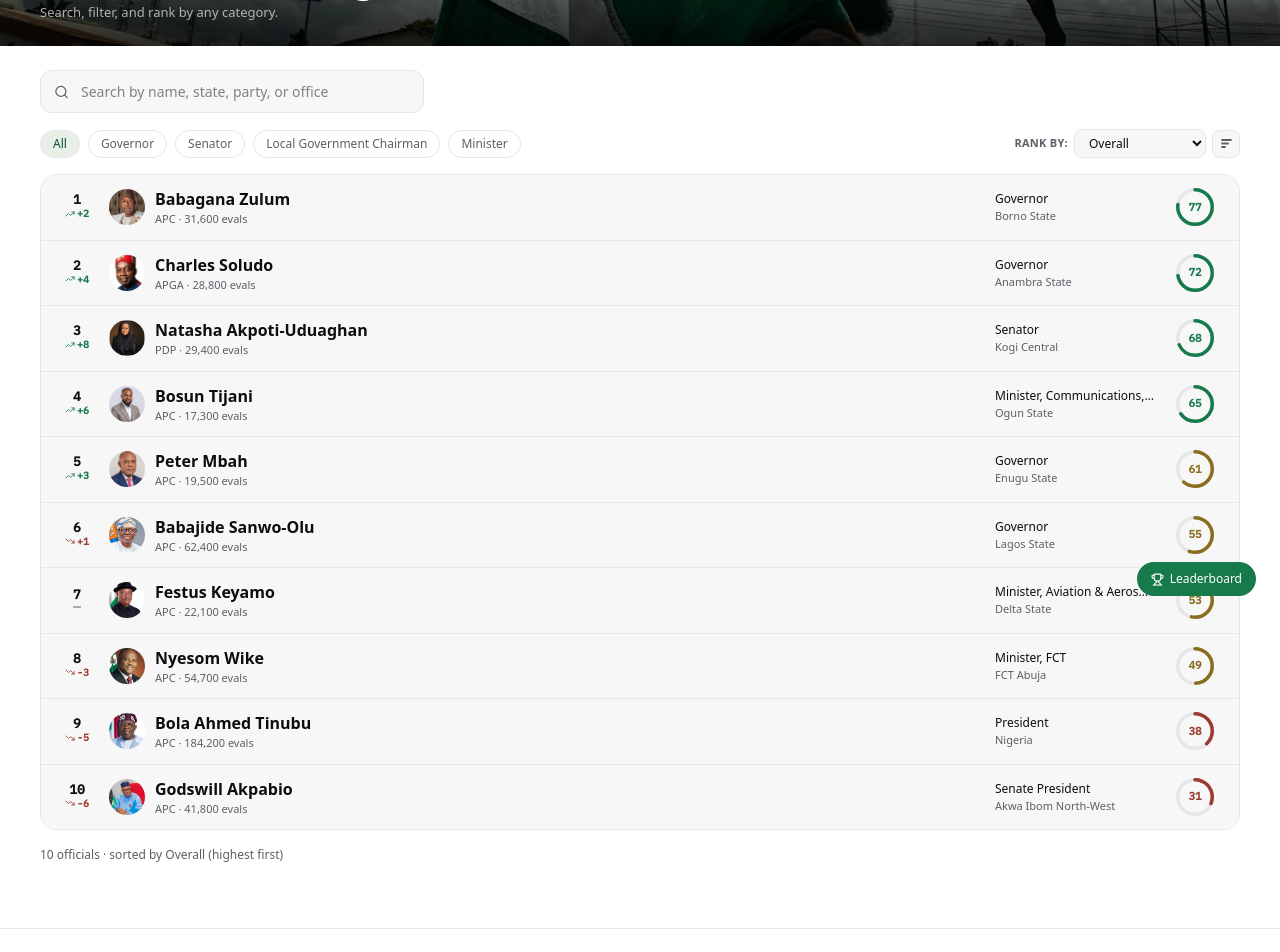
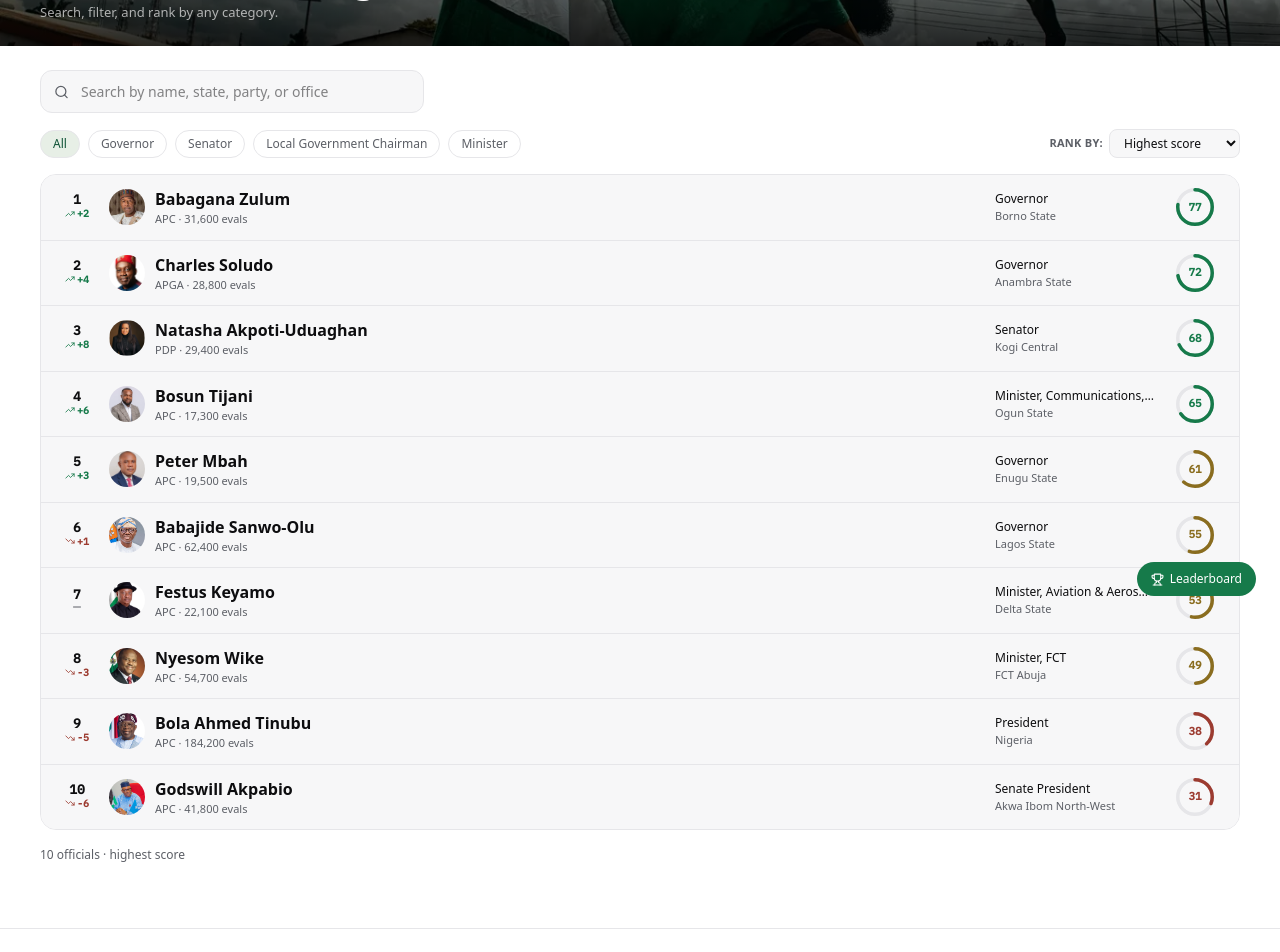
Before and after one commit to BlvkLegend/NGS, a Next.js app: page /leaders in a window 1280 px wide. Shown: the part 180-1132 px from the top of the page. Built offline with nearby package versions, Linux system fonts and the light colour scheme.

Commit message:
Update leaders-unified.tsx

```diff
--- a/src/components/leaders-unified.tsx
+++ b/src/components/leaders-unified.tsx
@@ -6,6 +6,7 @@ import { Search, UserRound, TrendingUp, TrendingDown, Minus } from "lucide-react
 import { leaders } from "@/lib/data";
 import { useMode } from "@/lib/mode-context";
 import { scoreToSignal } from "@/lib/utils";
+import { asset } from "@/lib/asset";
 import { asset } from "@/lib/asset";
 
 const SIGNAL_COLOR: Record<string, string> = {
@@ -47,19 +48,14 @@ function TrendBadge({ delta, trend }: { delta?: string; trend: "up" | "down" | "
 const OFFICE_TYPES = ["All", "Governor", "Senator", "Local Government Chairman", "Minister"] as const;
 type OfficeFilter = typeof OFFICE_TYPES[number];
 
-// Ranking categories - shown as sortable chips
+// Ranking categories - user-facing discovery lenses, not governance sectors
 const RANK_CATEGORIES = [
-  "Overall",
-  "Infrastructure",
-  "Education",
-  "Healthcare",
-  "Transparency",
-  "Security",
-  "Power Supply",
-  "Job Creation",
-  "Economy",
-  "Responsiveness",
-  "Accountability",
+  "Most evaluated",
+  "Least evaluated",
+  "Highest score",
+  "Lowest score",
+  "Trending up",
+  "Trending down",
 ] as const;
 type RankCategory = typeof RANK_CATEGORIES[number];
 
@@ -67,9 +63,7 @@ export function LeadersUnified() {
   const { mode } = useMode();
   const [query, setQuery]               = useState("");
   const [officeFilter, setOfficeFilter] = useState<OfficeFilter>("All");
-  const [rankCategory, setRankCategory] = useState<RankCategory>("Overall");
-  const [rankDir, setRankDir]           = useState<"desc" | "asc">("desc");
-
+  const [rankCategory, setRankCategory] = useState<RankCategory>("Highest score");
 
   // 1. Filter by office type + search
   const filtered = useMemo(() => {
@@ -90,17 +84,19 @@ export function LeadersUnified() {
     return list;
   }, [query, officeFilter]);
 
-  // 2. Sort by chosen ranking category
+  // 2. Sort/filter by chosen ranking category
   const ranked = useMemo(() => {
-    return [...filtered].sort((a, b) => {
-      const getVal = (l: typeof leaders[number]) => {
-        if (rankCategory === "Overall") return l.score;
-        const cat = l.categories.find((c) => c.label === rankCategory);
-        return cat?.score ?? 0;
-      };
-      return rankDir === "desc" ? getVal(b) - getVal(a) : getVal(a) - getVal(b);
-    });
-  }, [filtered, rankCategory, rankDir]);
+    const base = [...filtered];
+    switch (rankCategory) {
+      case "Most evaluated":   return base.sort((a, b) => b.evaluations - a.evaluations);
+      case "Least evaluated":  return base.sort((a, b) => a.evaluations - b.evaluations);
+      case "Highest score":    return base.sort((a, b) => b.score - a.score);
+      case "Lowest score":     return base.sort((a, b) => a.score - b.score);
+      case "Trending up":      return base.filter((l) => l.trend === "up").sort((a, b) => b.score - a.score);
+      case "Trending down":    return base.filter((l) => l.trend === "down").sort((a, b) => a.score - b.score);
+      default:                 return base.sort((a, b) => b.score - a.score);
+    }
+  }, [filtered, rankCategory]);
 
   return (
     <div>
@@ -162,37 +158,32 @@ export function LeadersUnified() {
             ))}
           </div>
 
-          {/* Rank by: dropdown + asc/desc toggle - right side */}
+          {/* Rank by: dropdown - right side */}
           <div className="flex items-center gap-1.5 shrink-0">
             <span className="text-[11px] font-semibold uppercase tracking-wide text-ink-muted">
               Rank by:
             </span>
             <select
               value={rankCategory}
-              onChange={(e) => { setRankCategory(e.target.value as RankCategory); setRankDir("desc"); }}
+              onChange={(e) => setRankCategory(e.target.value as RankCategory)}
               className="rounded-lg border border-line bg-paper-raised px-2.5 py-1 text-[12px] font-medium text-ink outline-none focus-visible:border-forest-500"
             >
-              {RANK_CATEGORIES.map((cat) => (
-                <option key={cat} value={cat}>{cat}</option>
-              ))}
+              {RANK_CATEGORIES.map((cat) => {
+                const cruiseLabel: Record<string, string> = {
+                  "Most evaluated":  "Most dragged",
+                  "Least evaluated": "Least dragged",
+                  "Highest score":   "Who dey shine",
+                  "Lowest score":    "Who dey fall",
+                  "Trending up":     "On the rise",
+                  "Trending down":   "On the drop",
+                };
+                return (
+                  <option key={cat} value={cat}>
+                    {mode === "cruise" ? cruiseLabel[cat] : cat}
+                  </option>
+                );
+              })}
             </select>
-            <button
-              onClick={() => setRankDir((d) => d === "desc" ? "asc" : "desc")}
-              aria-label={rankDir === "desc" ? "Sort ascending" : "Sort descending"}
-              className="flex h-7 w-7 items-center justify-center rounded-lg border border-line bg-paper-raised text-ink-muted transition-colors hover:border-line-strong hover:text-ink"
-            >
-              <svg width="13" height="13" viewBox="0 0 13 13" fill="none" stroke="currentColor" strokeWidth="1.8" strokeLinecap="round" strokeLinejoin="round">
-                {rankDir === "desc" ? (
-                  <>
-                    <path d="M2 3h9M2 6.5h6M2 10h3" />
-                  </>
-                ) : (
-                  <>
-                    <path d="M2 3h3M2 6.5h6M2 10h9" />
-                  </>
-                )}
-              </svg>
-            </button>
           </div>
         </div>
 
@@ -205,9 +196,9 @@ export function LeadersUnified() {
             </div>
           ) : (
             ranked.map((leader, i) => {
-              const catScore = rankCategory === "Overall"
-                ? leader.score
-                : (leader.categories.find((c) => c.label === rankCategory)?.score ?? leader.score);
+              const catScore = (rankCategory === "Most evaluated" || rankCategory === "Least evaluated")
+                ? leader.evaluations
+                : leader.score;
 
               return (
                 <Link
@@ -261,7 +252,7 @@ export function LeadersUnified() {
           {ranked.length} {ranked.length === 1 ? "official" : "officials"}
           {officeFilter !== "All" ? ` · ${officeFilter}` : ""}
           {query ? ` matching "${query}"` : ""}
-          {" "}· sorted by {rankCategory} {rankDir === "desc" ? "(highest first)" : "(lowest first)"}
+          {" "}· {rankCategory.toLowerCase()}
         </p>
       </div>
     </div>
```
